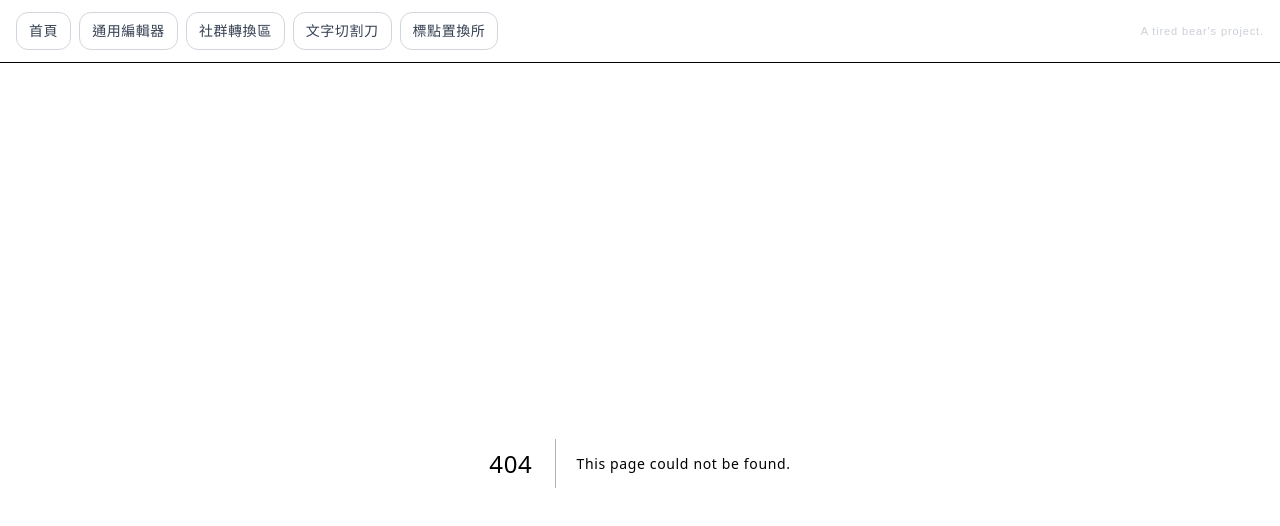
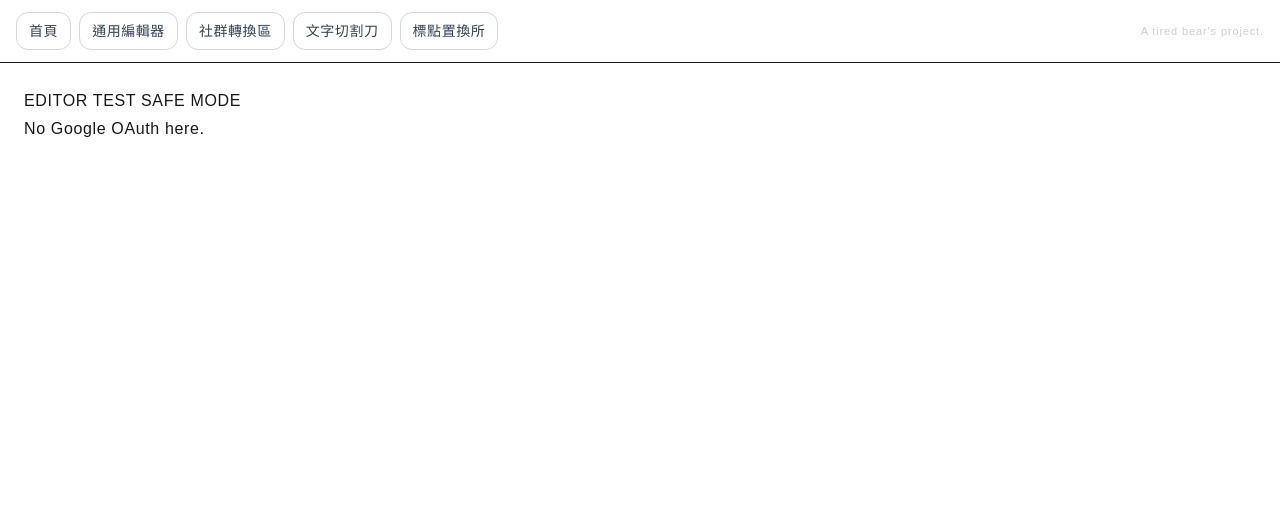
Before and after one commit to dasbaerchen42/ToolBox, a Next.js app: page /editor-test in a window 1280 px wide. Before the commit this address had no page. Shown: the top 526 px of the page. Built offline with nearby package versions, Linux system fonts and the light colour scheme.

Commit message:
Create page.tsx

```diff
--- /dev/null
+++ b/app/editor-test/page.tsx
@@ -0,0 +1,8 @@
+export default function EditorTestPage() {
+  return (
+    <main style={{ padding: 24 }}>
+      <h1>EDITOR TEST SAFE MODE</h1>
+      <p>No Google OAuth here.</p>
+    </main>
+  );
+}
```
